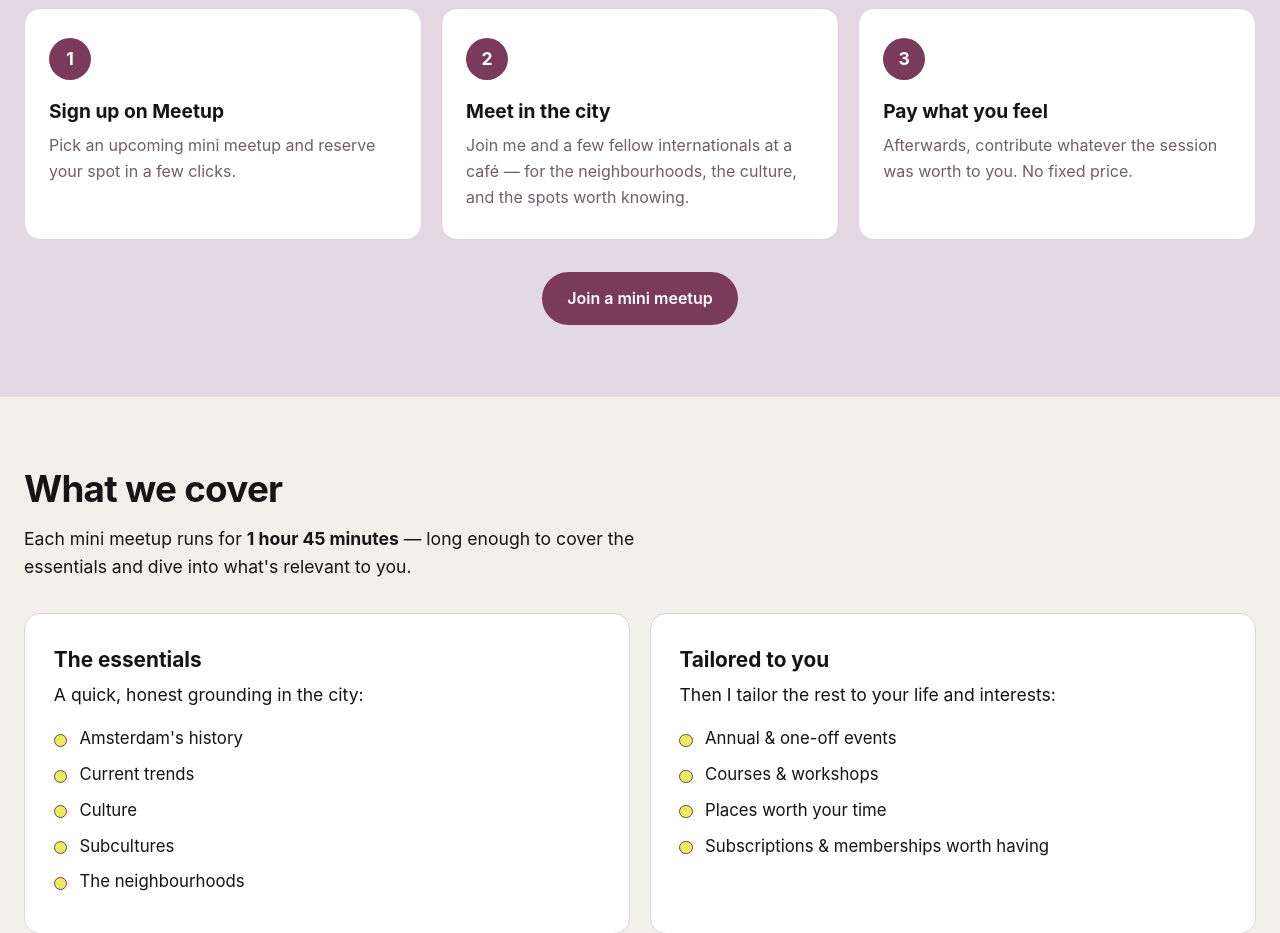
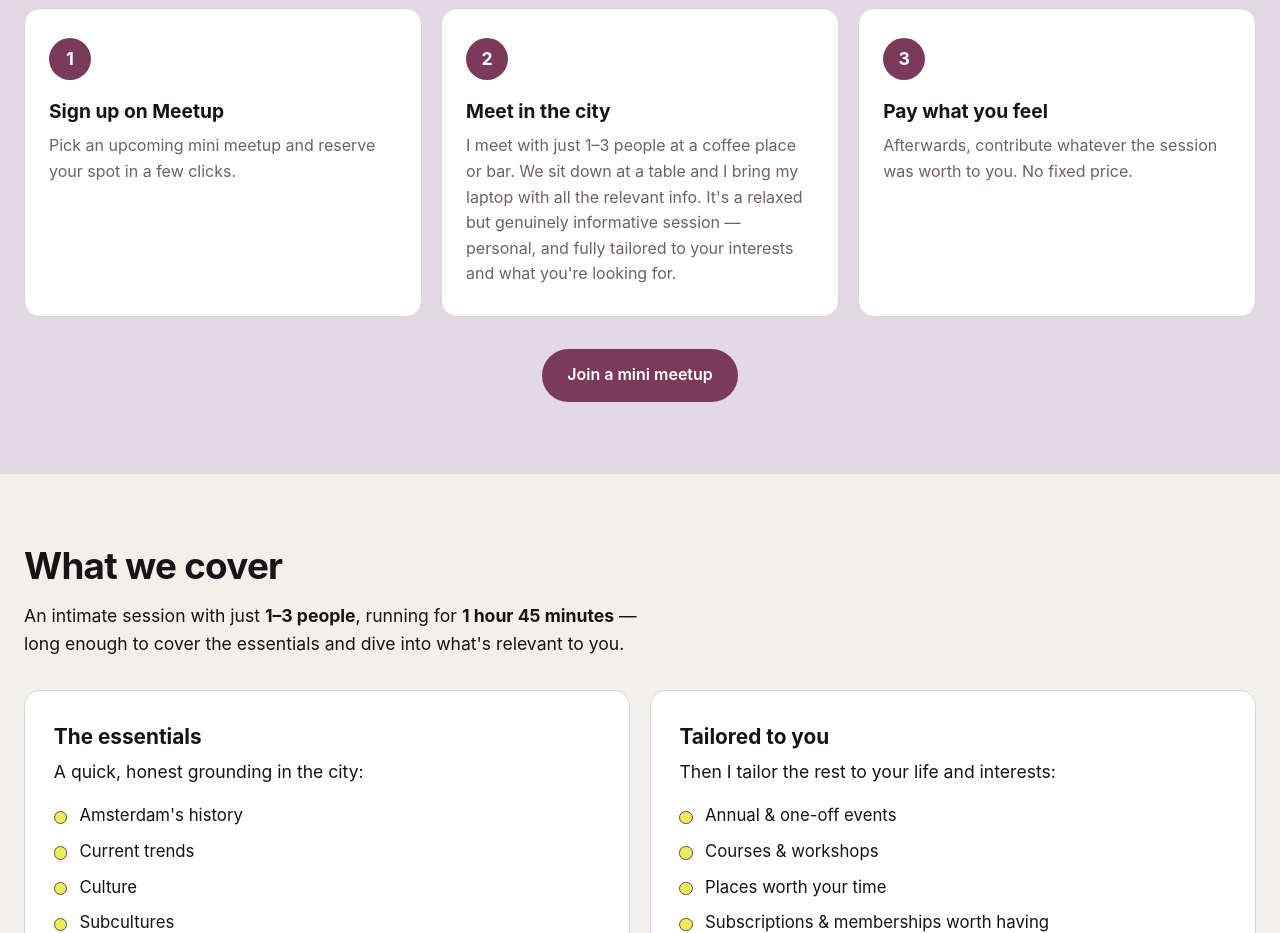
Before and after one commit to UrbanKickstart/urbankickstart, a Next.js app: page / in a window 1280 px wide. Shown: the part 1320-2253 px from the top of the page. Built offline with nearby package versions, Linux system fonts and the light colour scheme.

Commit message:
Persoonlijk en op maat benadrukt

```diff
--- a/app/page.js
+++ b/app/page.js
@@ -102,8 +102,11 @@
               <span className="step-num">2</span>
               <h3>Meet in the city</h3>
               <p>
-                Join me and a few fellow internationals at a café — for the
-                neighbourhoods, the culture, and the spots worth knowing.
+                I meet with just 1–3 people at a coffee place or bar. We sit
+                down at a table and I bring my laptop with all the relevant
+                info. It's a relaxed but genuinely informative session —
+                personal, and fully tailored to your interests and what you're
+                looking for.
               </p>
             </li>
             <li className="step">
@@ -125,8 +128,9 @@
         <div className="wrap">
           <h2>What we cover</h2>
           <p className="section-intro">
-            Each mini meetup runs for <strong>1 hour 45 minutes</strong> — long
-            enough to cover the essentials and dive into what's relevant to you.
+            An intimate session with just <strong>1–3 people</strong>, running
+            for <strong>1 hour 45 minutes</strong> — long enough to cover the
+            essentials and dive into what's relevant to you.
           </p>
           <div className="cover-grid">
             <div className="cover-card">
```
